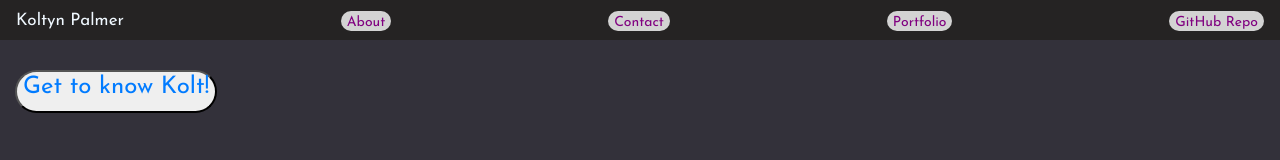
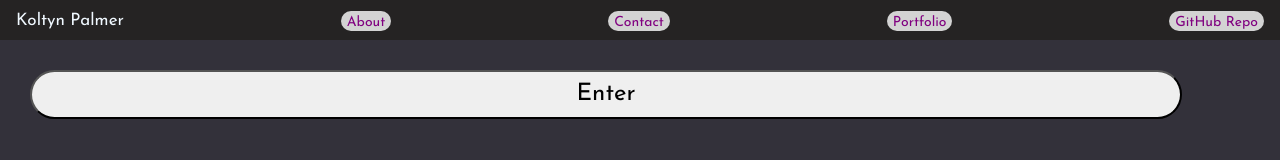
Before and after one commit to owlRogue/portfolio-v2, a website: page public/index.html in a window 1280 px wide. Drawn offline with nearby package versions, Linux system fonts and the light colour scheme.

Commit message:
pretty nuff

```diff
--- a/public/index.html
+++ b/public/index.html
@@ -64,8 +64,9 @@
     overflow: auto;
     color: lightgray;
     font-weight: 100;
-    height: auto;
+    height: 50%;
     margin: 0px;
+    width: 100%;
   }
 
   button#enter-site {
@@ -73,6 +74,10 @@
     margin: auto;
     width: auto;
     margin-top: 30px;
+  }
+
+  .row#return-panel {
+    height: 50%;
   }
 
   .link {
@@ -93,7 +98,8 @@
     margin: 30px;
   }
 
-  input, textarea {
+  input,
+  textarea {
     width: 200px;
   }
 
@@ -110,6 +116,18 @@
     margin: 30px;
   }
 
+  button#enter-site {
+    width: 90%;
+    height: 90%;
+    margin: 30px;
+    padding: 3px;
+    float: center;
+  }
+
+  #return-panel h4 {
+    color: black;
+    margin: 5px;
+  }
 </style>
 
 <body>
@@ -132,15 +150,14 @@
   </nav>
 
 
-
     <div class="row" id="return-panel">
-    <div class="container">
+      <!-- <div class="container"> -->
         <button class="button enter-site" id="enter-site">
-        <a href="/portfolio">
-          <h4>Get to know Kolt!</h4>
+          <a href="/about">
+            <h4>Enter</h4>
           </a>
         </button>
-    </div>
+      <!-- </div> -->
     </div>
 
 </body>
```
Also changed, not shown: about.html (+24 -6 lines), contact.html (+22 -4 lines), portfolio.html (+22 -4 lines). Lines whose indentation alone changed are shown as unchanged.
